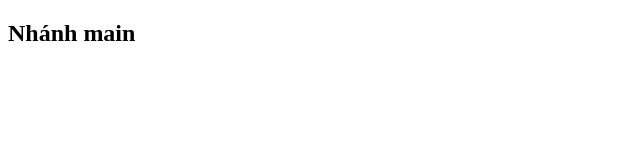
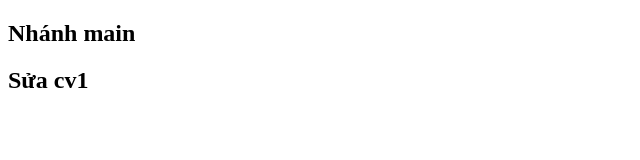
Before and after one commit to JerryDaCheese/duan5, a plain HTML site: page index.html in a window 1280 px wide. Shown: the whole page, without its empty margins (0-640 px from the left). Drawn offline with Linux system fonts and the light colour scheme.

Commit message:
1. Sửacv1

```diff
--- a/index.html
+++ b/index.html
@@ -4,8 +4,9 @@
     <meta charset="UTF-8" />
     <meta name="viewport" content="width=device-width, initial-scale=1.0" />
     <title>duan5</title>
-</head>
-<body>
+  </head>
+  <body>
     <h2>Nhánh main</h2>
-</body>
+    <h2>Sửa cv1</h2>
+  </body>
 </html>
```
